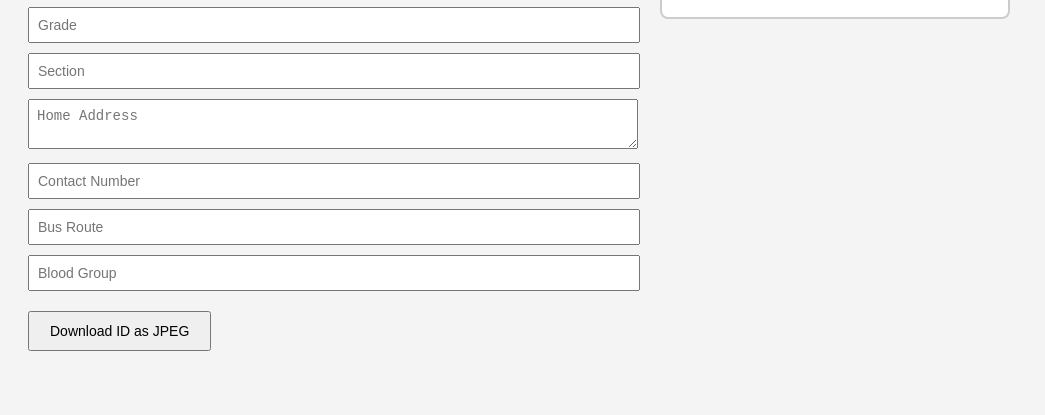
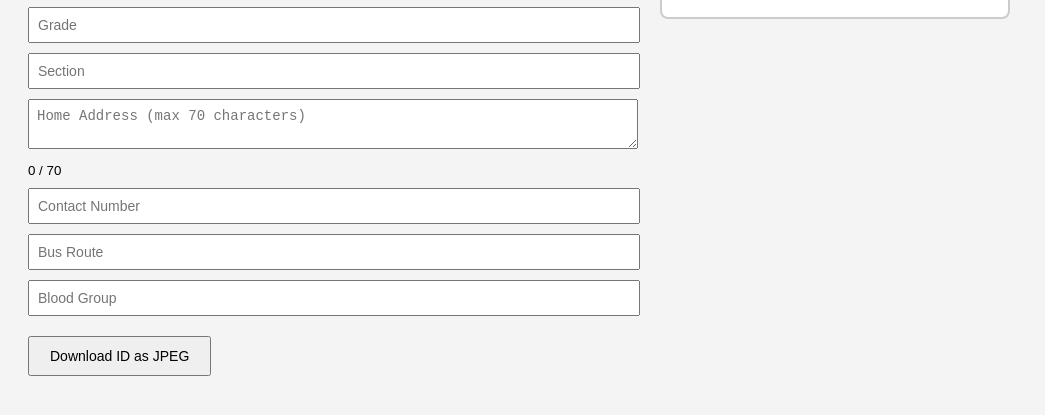
Before and after one commit to vstgmwork/vstgm-bearer-token, a website: page views/id_card.html in a window 1280 px wide. Shown: the part 277-692 px from the top of the page, without its empty margins (0-1045 px from the left). Drawn offline with nearby package versions, Linux system fonts and the light colour scheme.

Commit message:
modified:   views/id_card.html

```diff
--- a/views/id_card.html
+++ b/views/id_card.html
@@ -1,16 +1,37 @@
 <!DOCTYPE html>
 <html lang="en">
+
 <head>
   <meta charset="UTF-8" />
-  <meta name="viewport" content="width=device-width, initial-scale=1.0"/>
+  <meta name="viewport" content="width=device-width, initial-scale=1.0" />
   <title>Student ID Generator</title>
   <style>
-    body { font-family: Arial, sans-serif; padding: 20px; background: #f4f4f4; }
-    .container { display: flex; gap: 40px; flex-wrap: wrap; }
-    .form-section, .id-card-section { flex: 1; min-width: 300px; }
-    .form-section input, .form-section textarea {
-      width: 100%; margin-bottom: 10px; padding: 8px; font-size: 14px;
+    body {
+      font-family: Arial, sans-serif;
+      padding: 20px;
+      background: #f4f4f4;
     }
+
+    .container {
+      display: flex;
+      gap: 40px;
+      flex-wrap: wrap;
+    }
+
+    .form-section,
+    .id-card-section {
+      flex: 1;
+      min-width: 300px;
+    }
+
+    .form-section input,
+    .form-section textarea {
+      width: 100%;
+      margin-bottom: 10px;
+      padding: 8px;
+      font-size: 14px;
+    }
+
     .id-card {
       width: 350px;
       height: 200px;
@@ -23,27 +44,60 @@
       gap: 10px;
       box-sizing: border-box;
     }
-    .photo { width: 80px; height: 100px; background: #eee; object-fit: cover; }
-    .logo { width: 50px; height: 50px; object-fit: contain; }
-    .info { font-size: 12px; overflow: hidden; text-overflow: ellipsis; }
-    .top-bar { display: flex; justify-content: space-between; align-items: center; }
-    .id-info { margin-left: 10px; width: 100%; }
+
+    .photo {
+      width: 80px;
+      height: 100px;
+      background: #eee;
+      object-fit: cover;
+    }
+
+    .logo {
+      width: 50px;
+      height: 50px;
+      object-fit: contain;
+    }
+
+    .info {
+      font-size: 12px;
+      overflow: hidden;
+      text-overflow: ellipsis;
+    }
+
+    .top-bar {
+      display: flex;
+      justify-content: space-between;
+      align-items: center;
+    }
+
+    .id-info {
+      margin-left: 10px;
+      width: 100%;
+    }
+
     .download-btn {
-      margin-top: 10px; padding: 10px 20px; font-size: 14px; cursor: pointer;
+      margin-top: 10px;
+      padding: 10px 20px;
+      font-size: 14px;
+      cursor: pointer;
     }
+
     .info p {
       margin: 2px 0;
       line-height: 1.2em;
       word-wrap: break-word;
     }
+
     #addr {
       display: inline-block;
-      max-height: 2.4em; /* 2 lines */
+      max-height: 2.4em;
+      /* 2 lines */
       overflow: hidden;
       text-overflow: ellipsis;
     }
   </style>
 </head>
+
 <body>
 
   <div class="container">
@@ -56,7 +110,9 @@
       <input type="text" id="studentName" placeholder="Student Name" />
       <input type="text" id="grade" placeholder="Grade" />
       <input type="text" id="section" placeholder="Section" />
-      <textarea id="address" placeholder="Home Address"></textarea>
+      <textarea id="address" placeholder="Home Address (max 70 characters)" maxlength="70"
+        title="Address should be within 70 characters. Longer text will be truncated."></textarea>
+      <small id="addressCounter" style="display: block; margin-bottom: 10px;">0 / 70</small>
       <input type="text" id="contact" placeholder="Contact Number" />
       <input type="text" id="busRoute" placeholder="Bus Route" />
       <input type="text" id="bloodGroup" placeholder="Blood Group" />
@@ -98,6 +154,12 @@
       bus: document.getElementById('busRoute'),
       blood: document.getElementById('bloodGroup'),
     };
+    const addressInput = document.getElementById('address');
+    const counter = document.getElementById('addressCounter');
+    addressInput.addEventListener('input', function () {
+      counter.textContent = `${addressInput.value.length} / 70`;
+    });
+
 
     function updateIDCard() {
       document.getElementById('school').textContent = inputs.school.value;
@@ -114,17 +176,17 @@
       inputs[key].addEventListener('input', updateIDCard);
     }
 
-    document.getElementById('logoUpload').addEventListener('change', function(e) {
+    document.getElementById('logoUpload').addEventListener('change', function (e) {
       const reader = new FileReader();
-      reader.onload = function(event) {
+      reader.onload = function (event) {
         document.getElementById('logo').src = event.target.result;
       };
       reader.readAsDataURL(e.target.files[0]);
     });
 
-    document.getElementById('photoUpload').addEventListener('change', function(e) {
+    document.getElementById('photoUpload').addEventListener('change', function (e) {
       const reader = new FileReader();
-      reader.onload = function(event) {
+      reader.onload = function (event) {
         document.getElementById('photo').src = event.target.result;
       };
       reader.readAsDataURL(e.target.files[0]);
@@ -140,4 +202,5 @@
     }
   </script>
 </body>
+
 </html>
```
